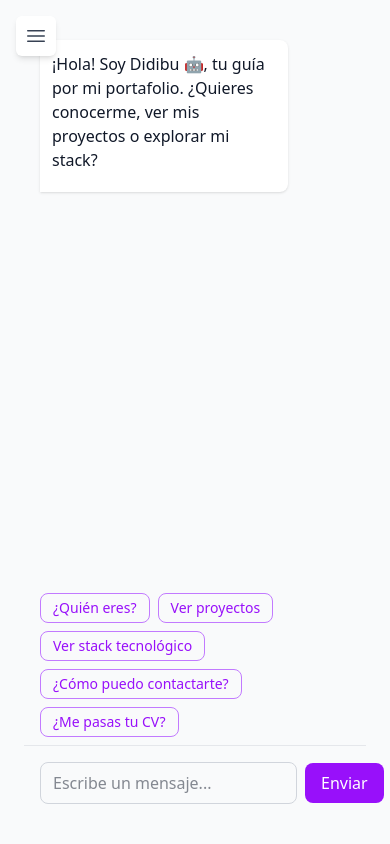
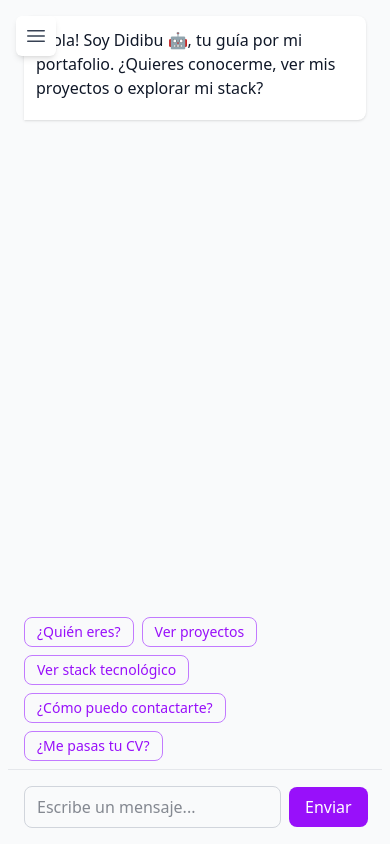
Before and after one commit to Dianaerika2000/personal-portfolio, a React (Vite) app: page / in a window 390 px wide. Built offline with nearby package versions, Linux system fonts and the light colour scheme.

Commit message:
fix: remove extra mobile scroll by hiding overflow-x and using 100dvh

```diff
--- a/index.html
+++ b/index.html
@@ -7,7 +7,7 @@
     <meta name="viewport" content="width=device-width, initial-scale=1.0" />
     <title>Diana Montaño | Portafolio</title>
   </head>
-  <body>
+  <body class="overflow-x-hidden">
     <div id="root"></div>
     <script type="module" src="/src/main.jsx"></script>
   </body>
--- a/src/components/layout/MainLayout.jsx
+++ b/src/components/layout/MainLayout.jsx
@@ -12,9 +12,13 @@ const LayoutContent = () => {
   const { simulateAction } = useChat();
 
   return (
-    <div className="flex h-screen">
+    <div className="flex h-screen overflow-x-hidden">
       <Sidebar onAction={simulateAction} />
-      <main className="flex-1 bg-gray-50 dark:bg-gray-800 p-6 overflow-y-auto">
+      <main className="
+        flex-1 bg-gray-50 dark:bg-gray-800
+        px-2 sm:px-6
+        overflow-y-auto overflow-x-hidden"
+      >
         <Outlet />
       </main>
     </div>
--- a/src/features/chat/components/ChatMessage.jsx
+++ b/src/features/chat/components/ChatMessage.jsx
@@ -40,7 +40,7 @@ const ChatMessage = ({ text, from, data, typingDelay, onRendered, onViewMore })
   return (
     <div className={`flex ${isUser ? "justify-end" : "justify-start"}`}>
       <div
-        className={`max-w-[80%] p-3 shadow-sm transition-colors ${isUser ? userStyles : botStyles
+        className={`max-w-full sm:max-w-[80%] p-3 shadow-sm transition-colors ${isUser ? userStyles : botStyles
           }`}
       >
         {!showContent ? (
--- a/src/features/chat/pages/ChatPage.jsx
+++ b/src/features/chat/pages/ChatPage.jsx
@@ -96,7 +96,7 @@ const ChatPage = () => {
   const delay = (ms) => new Promise((res) => setTimeout(res, ms));
 
   return (
-    <div className="flex flex-col h-full">
+    <div className="flex flex-col h-[100dvh] md:h-screen lg:h-full">
       <div
         ref={containerRef}
         className="flex-1 overflow-y-auto space-y-4 p-4 transition-colors scroll-smooth"
@@ -111,7 +111,6 @@ const ChatPage = () => {
                 data={msg.data || null}
                 typingDelay={TYPING_DELAY}
                 onRendered={() => {
-                  // Scroll al mensaje cuando se renderiza
                   if (containerRef.current) {
                     containerRef.current.scrollTop = containerRef.current.scrollHeight;
                   }
```
